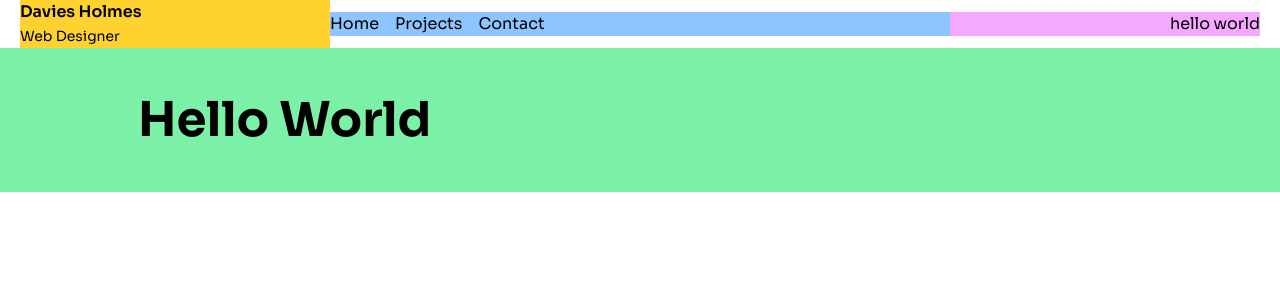
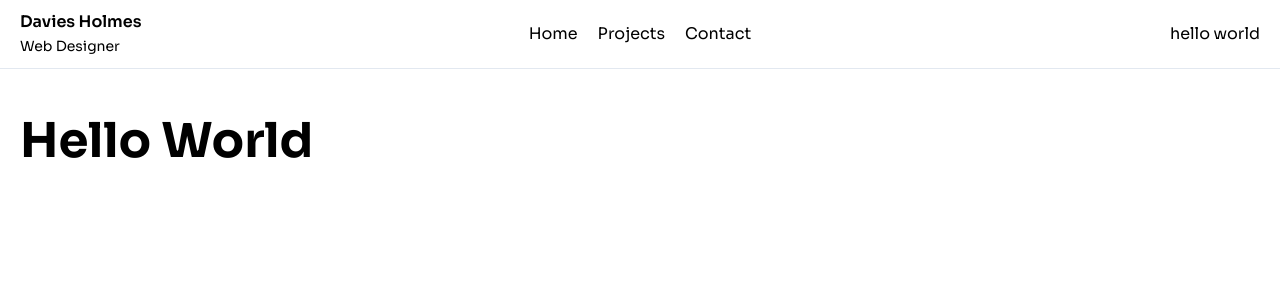
Before and after one commit to michlasul/portfolio, a React (Vite) app: page / in a window 1280 px wide. Shown: the top 300 px of the page. Built offline with nearby package versions, Linux system fonts and the light colour scheme.

Commit message:
Rename MenuItem to temp

```diff
--- a/index.html
+++ b/index.html
@@ -5,12 +5,7 @@
     <link rel="icon" type="image/svg+xml" href="/vite.svg" />
     <meta name="viewport" content="width=device-width, initial-scale=1.0" />
 
-    <!-- My font -->
-    <style>
-      @import url("https://fonts.googleapis.com/css2?family=Sora:wght@100..800&display=swap");
-    </style>
-
-    <title>Vite + React</title>
+    <title>Davies Holmes</title>
   </head>
   <body>
     <div id="root"></div>
--- a/src/App.css
+++ b/src/App.css
@@ -1,5 +1,5 @@
+@import url("https://fonts.googleapis.com/css2?family=Sora:wght@100..800&display=swap");
 @import "tailwindcss";
-@import url("https://fonts.googleapis.com/css2?family=Sora:wght@100..800&display=swap");
 
 :root {
   font-family: "Sora", sans-serif;
--- a/src/App.jsx
+++ b/src/App.jsx
@@ -5,8 +5,8 @@ function App() {
   return (
     <>
       <Header />
-      <div className="bg-green-300 flex">
-        <div className="max-w-5xl w-full mx-auto px-[10px] py-12">
+      <div className="flex">
+        <div className="max-w-7xl w-full mx-auto px-5 py-12">
           <h1 className="font-bold text-5xl">Hello World</h1>
         </div>
       </div>
--- a/src/components/layouts/Header.jsx
+++ b/src/components/layouts/Header.jsx
@@ -1,28 +1,18 @@
+import Menu from "../ui/Menu";
+
 const Header = () => {
   return (
-    <header>
+    <header className="border-b border-slate-200 py-2.5">
       <div className="flex mx-auto w-full max-w-7xl justify-between items-center px-5">
         {/* this is your logo */}
-        <div className="basis-[25%] bg-amber-300">
-          <h6 className=" text-md font-semibold">Davies Holmes</h6>
+        <div className="basis-[25%]">
+          <h6 className="text-md font-semibold">Davies Holmes</h6>
           <span className="text-sm">Web Designer</span>
         </div>
-        <div className="basis-[25%] grow bg-blue-300 items-stretch">
-          <ul className="flex gap-x-4">
-            <li>
-              <a href="#">Home</a>
-            </li>
-            <li>
-              <a href="#">Projects</a>
-            </li>
-            <li>
-              <a href="#">Contact</a>
-            </li>
-          </ul>
+        <div className="basis-[25%] grow">
+          <Menu />
         </div>
-        <div className="basis-[25%] flex justify-end bg-fuchsia-300">
-          hello world
-        </div>
+        <div className="basis-[25%] flex justify-end">hello world</div>
       </div>
     </header>
   );
--- /dev/null
+++ b/src/components/ui/Menu.jsx
@@ -0,0 +1,19 @@
+import MenuItem from "./MenuItem";
+
+const Menu = () => {
+  return (
+    <ul className="flex justify-center gap-x-5">
+      <li>
+        <a href="#">Home</a>
+      </li>
+      <li>
+        <a href="#">Projects</a>
+      </li>
+      <li>
+        <a href="#">Contact</a>
+      </li>
+    </ul>
+  );
+};
+
+export default Menu;
--- /dev/null
+++ b/src/components/ui/MenuItem-Temp.jsx
@@ -0,0 +1,5 @@
+export default function MenuItem({ children }) {
+  return (
+    <li className="px-4 py-2 hover:bg-gray-100 cursor-pointer">{children}</li>
+  );
+}
```
